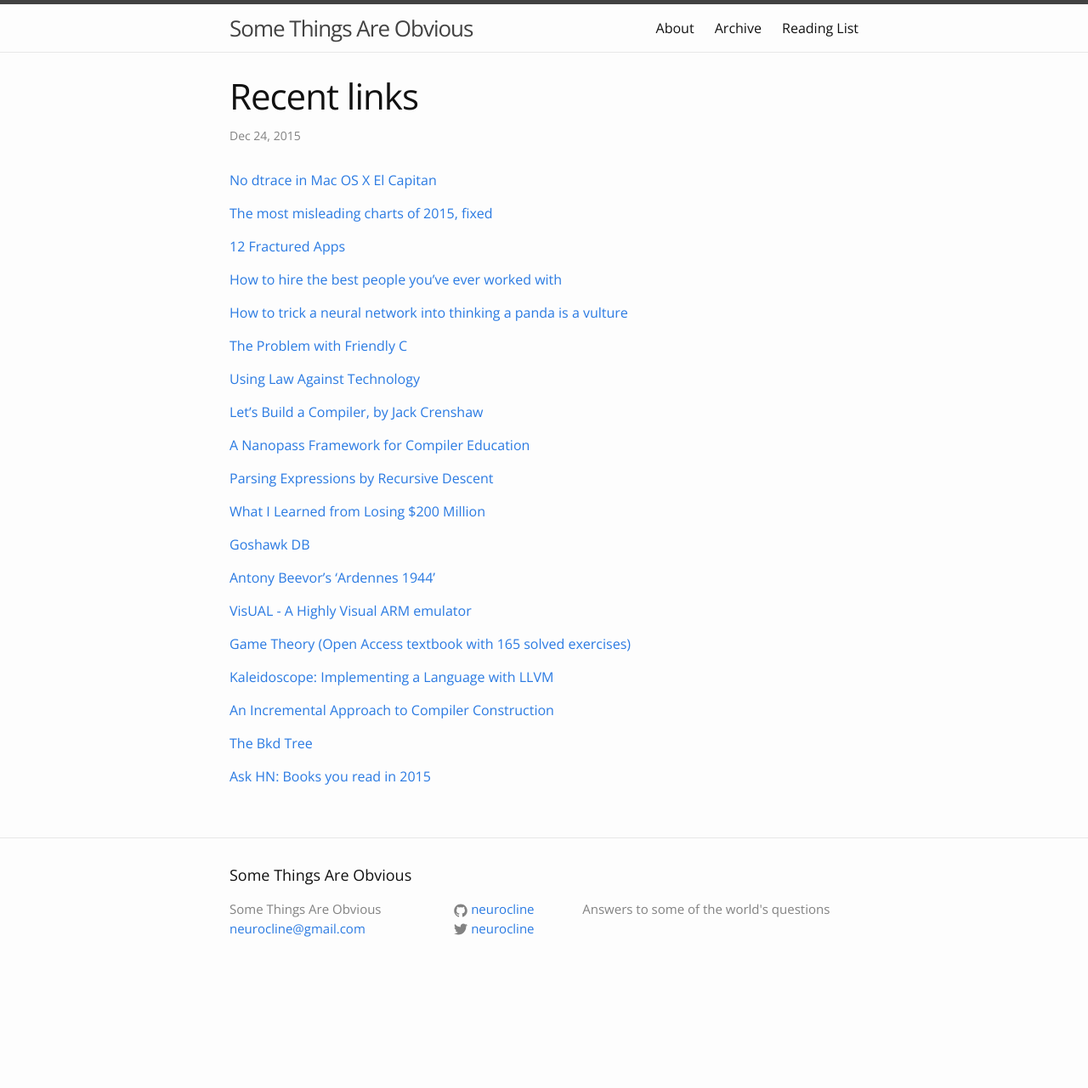
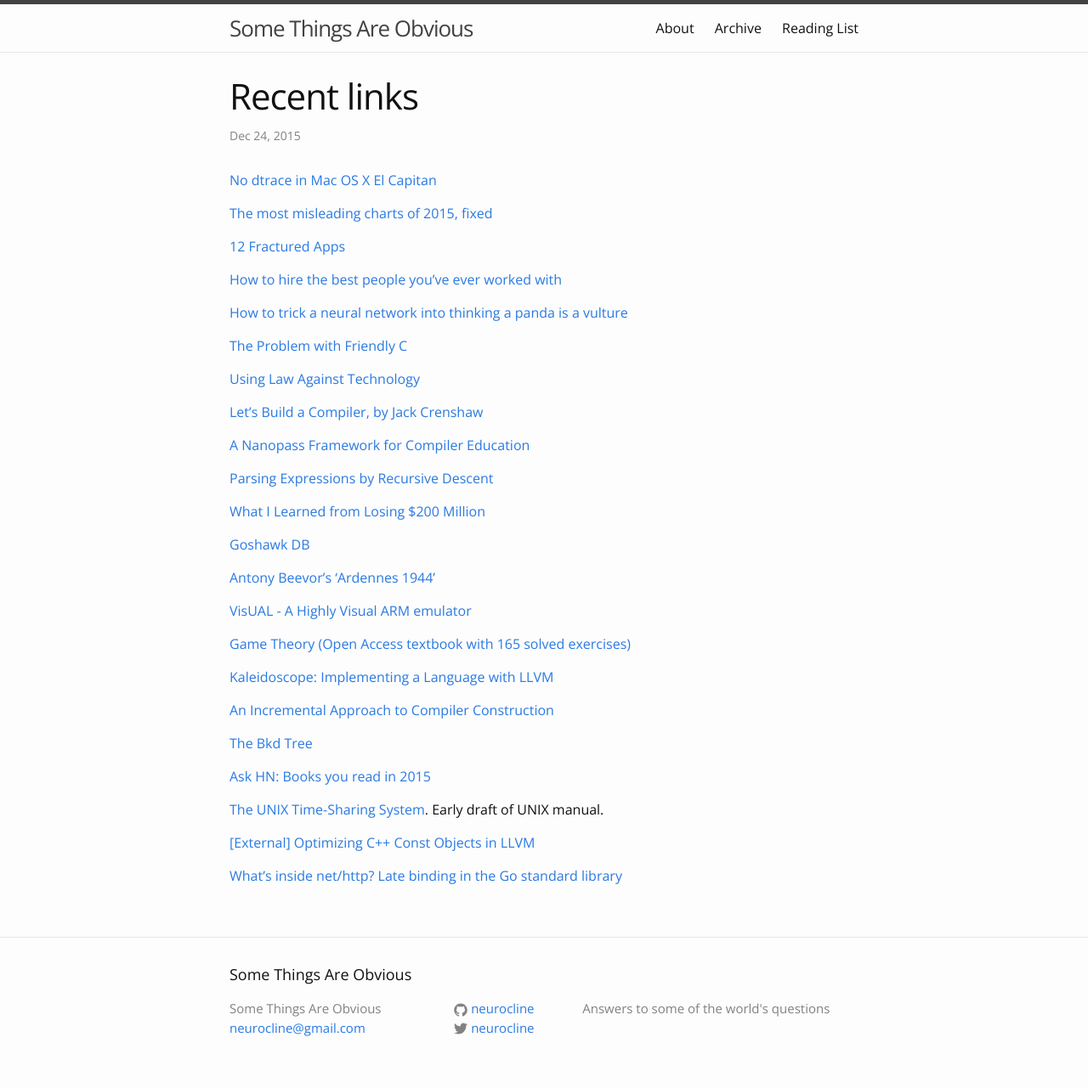
Before and after one commit to neurocline/neurocline.github.io, a Jekyll site: the page built from _posts/2015-12-24-recent-links.markdown, in a window 1280 px wide. Shown: the whole page at 85% size. Built offline with Jekyll 4.4.1, drawn with Linux system fonts in a browser that asks for light colours; before the commit the page ends 1164 px from its top, so only the background shows below that.

Commit message:
more notes

```diff
--- a/_posts/2015-12-24-recent-links.markdown
+++ b/_posts/2015-12-24-recent-links.markdown
@@ -43,3 +43,9 @@ tags: links
 [The Bkd Tree](https://medium.com/@nickgerleman/the-bkd-tree-da19cf9493fb#.o9v5jjc15)
 
 [Ask HN: Books you read in 2015](https://news.ycombinator.com/item?id=10783219)
+
+[The UNIX Time-Sharing System](http://www.tuhs.org/Archive/PDP-11/Distributions/research/McIlroy_v0/UnixEditionZero.txt). Early draft of UNIX manual.
+
+[[External] Optimizing C++ Const Objects in LLVM](https://docs.google.com/document/d/112O-Q_XrbrU1I4P-oiLCN9u86Qg_BYBdcDsmh7Pn9Nw/mobilebasic)
+
+[What's inside net/http? Late binding in the Go standard library](https://blog.cloudflare.com/whats-inside-net-http-socket-late-binding-in-the-go-standard-library/)
```
